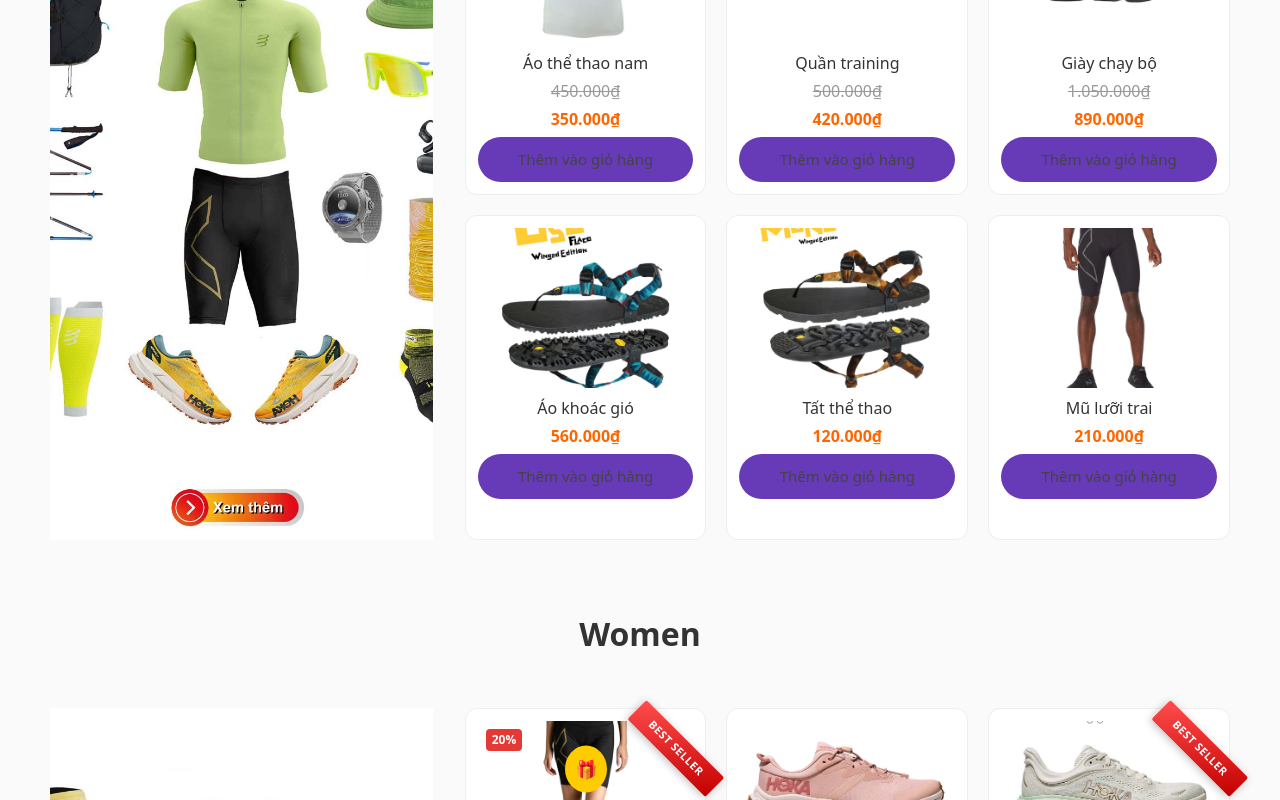
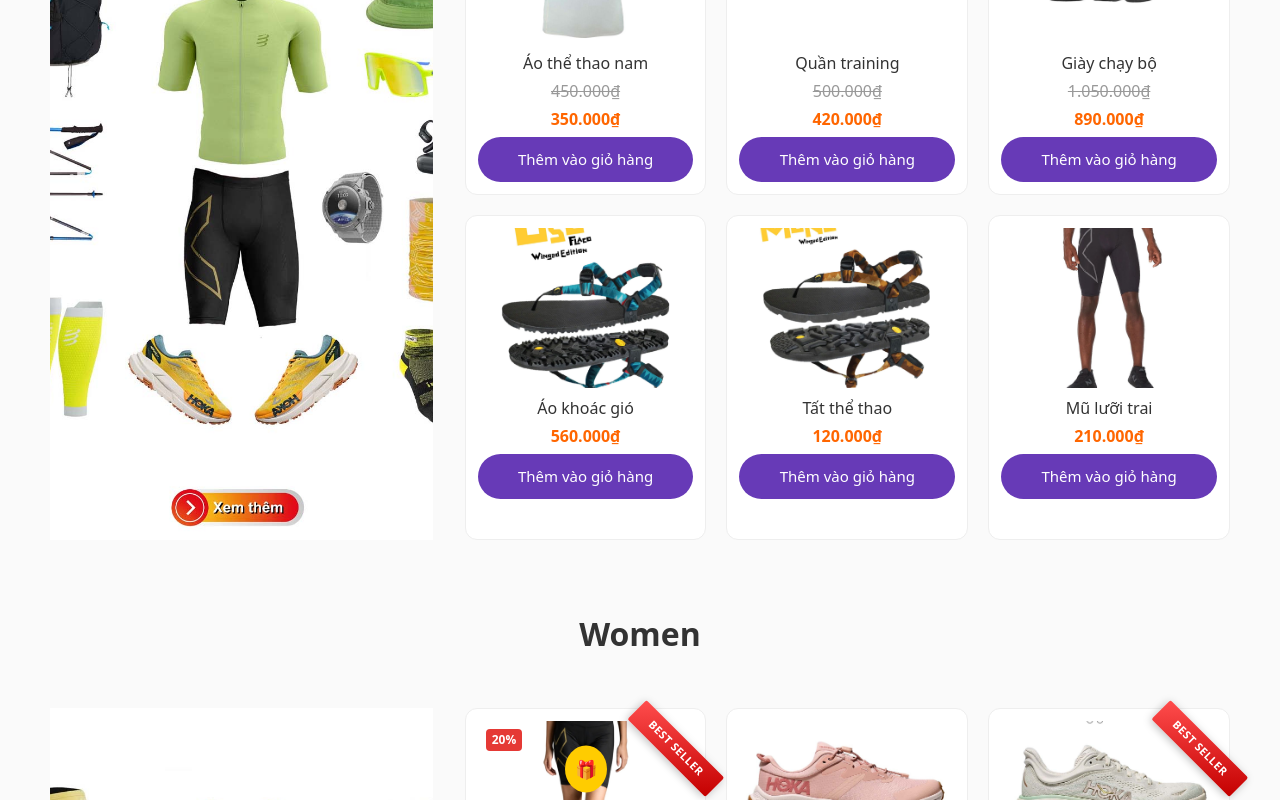
Before and after one commit to nguyenhoaiquoc/chuyende1, a React (Vite) app: page / in a window 1280 px wide. Shown: the part 2160-2960 px from the top of the page. Built offline with nearby package versions, Linux system fonts and the light colour scheme.

Commit message:
Lưu thay đổi trước khi merge main

```diff
--- a/src/collection.css
+++ b/src/collection.css
@@ -128,7 +128,7 @@
 
 
 .add-to-cart {
-  color: #444;
+  color: #fff;
   font-size: 15px;
   margin-top: 6px;
   cursor: pointer;
```
Also changed, not shown: src/App.jsx (+62 -0 lines).
